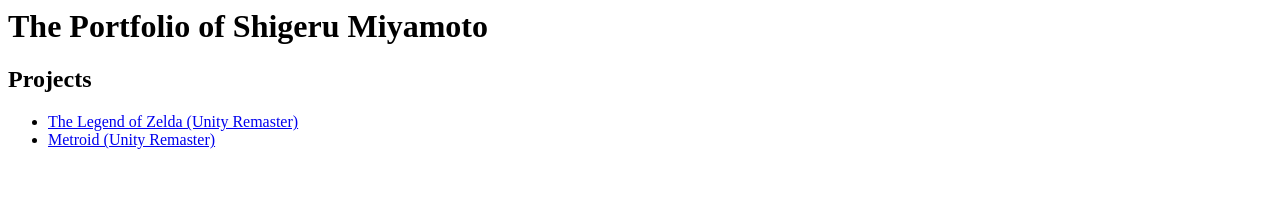
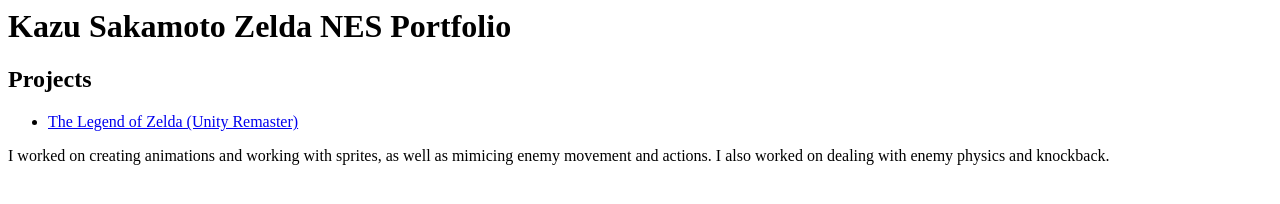
Before and after one commit to sakamotokazu/sakamotokazu.github.io, a plain HTML site: page index.html in a window 1280 px wide. Drawn offline with Linux system fonts and the light colour scheme.

Commit message:
Update index.html

```diff
--- a/index.html
+++ b/index.html
@@ -1,15 +1,17 @@
 <html>
 
 <!-- TODO: Replace Mr. Miyamoto's name with yours -->
-<h1>The Portfolio of Shigeru Miyamoto</h1>
+<h1>Kazu Sakamoto Zelda NES Portfolio</h1>
 
 <h2>Projects</h2>
 
 <!-- TODO: Erase one of these two. Replace the 'href' link below with a link to your WebGL build page. -->
 <ul>
 <li><a href="https://cdn.destructoid.com//ul/317824-zelda%20memes.jpg">The Legend of Zelda (Unity Remaster)</a></li>
-<li><a href="https://pre00.deviantart.net/4fa1/th/pre/i/2010/254/0/4/chibi_metroid_by_freak_sider-d2yhe9u.png">Metroid (Unity Remaster)</a></li>
 </ul>
-
+<body>
+  I worked on creating animations and working with sprites, as well as mimicing enemy movement and actions.
+  I also worked on dealing with enemy physics and knockback.
+</body>
 <!-- TIP: Rename this file "index.html", and it will become the default landing page whenever someone navigates their browser to your domain. -->
 </html>
```
